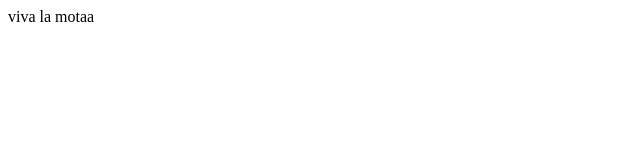
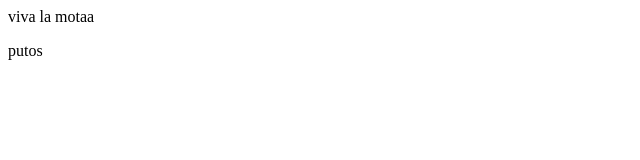
Before and after one commit to yolben/mi-primer-repositorio, a plain HTML site: page index.html in a window 1280 px wide. Shown: the full height of the page, 0-640 px from the left. Drawn offline with Linux system fonts and the light colour scheme.

Commit message:
Primer commit de esta rama

```diff
--- a/index.html
+++ b/index.html
@@ -5,5 +5,6 @@
     </head>
     <body>
 <p>viva la motaa</p>
+<p>putos</p>
     </body>
 </html>
```
